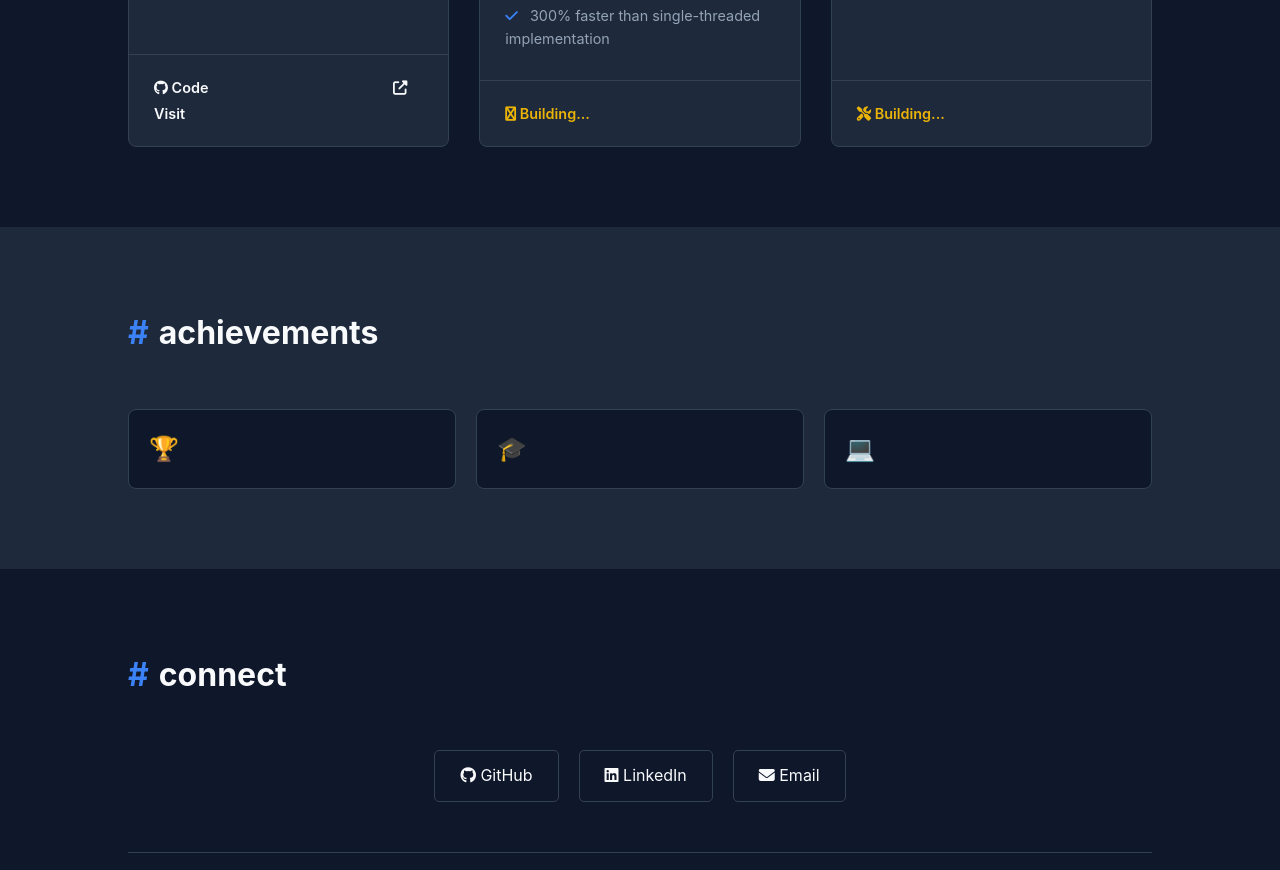
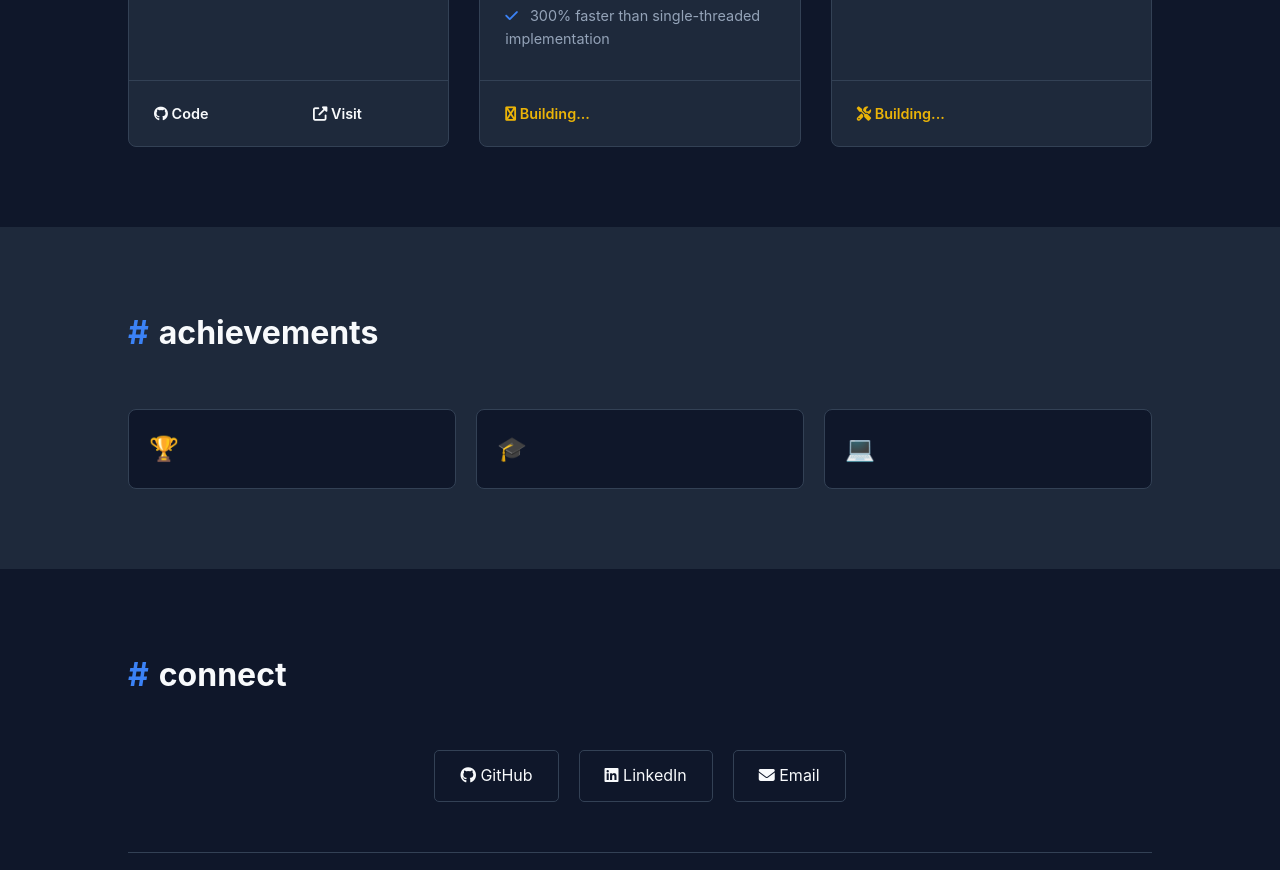
Before and after one commit to 1amsoul/My_Portfolio, a plain HTML site: page index.html in a window 1280 px wide. Shown: the part 2630-3500 px from the top of the page. Drawn offline with Linux system fonts and the light colour scheme.

Commit message:
Made changes

```diff
--- a/index.html
+++ b/index.html
@@ -159,7 +159,7 @@ class Engineer {
                     <div class="card-footer">
                         <a href="https://github.com/lamsoul/My_Portfolio" target="_blank" class="link-btn">
                         <i class="fab fa-github"></i> Code</a>
-                        <a href="https://1amsoul.github.io/AdvancedUrlShortener/" target="_blank" class="link-btn" style="margin-left: 180px;">
+                        <a href="https://1amsoul.github.io/AdvancedUrlShortener/" target="_blank" class="link-btn" style="margin-left: 100px;">
                         <i class="fas fa-external-link-alt"></i> Visit</a>
                     </div>
                 </div>
```
